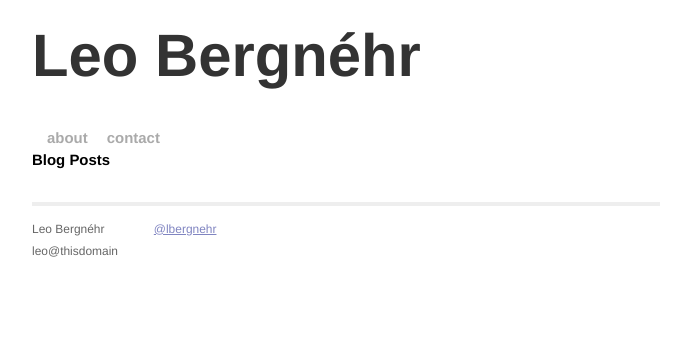
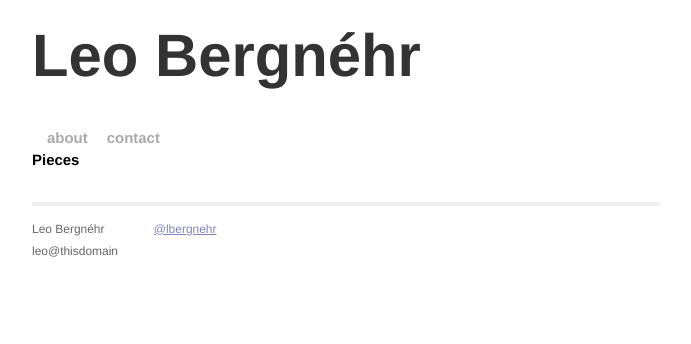
Before and after one commit to lbergnehr/lbergnehr.github.io, a Jekyll site: the page built from index.html, in a window 1280 px wide. Shown: the top 344 px of the page, without its empty margins (294-985 px from the left). Built offline with Jekyll 4.4.1, drawn with Linux system fonts in a browser that asks for light colours; Markdown is read by kramdown in place of the engine named in the settings.

Commit message:
Change header of blog list

```diff
--- a/index.html
+++ b/index.html
@@ -4,7 +4,8 @@ title: Leo Bergnéhr
 ---
 
 <div id="home">
-  <h1>Blog Posts</h1>
+  <h1>Pieces</h1>
+
   <ul class="posts">
     {% for post in site.posts %}
       <li><span>{{ post.date | date_to_string }}</span> &raquo; <a href="{{ post.url }}">{{ post.title }}</a></li>
```
